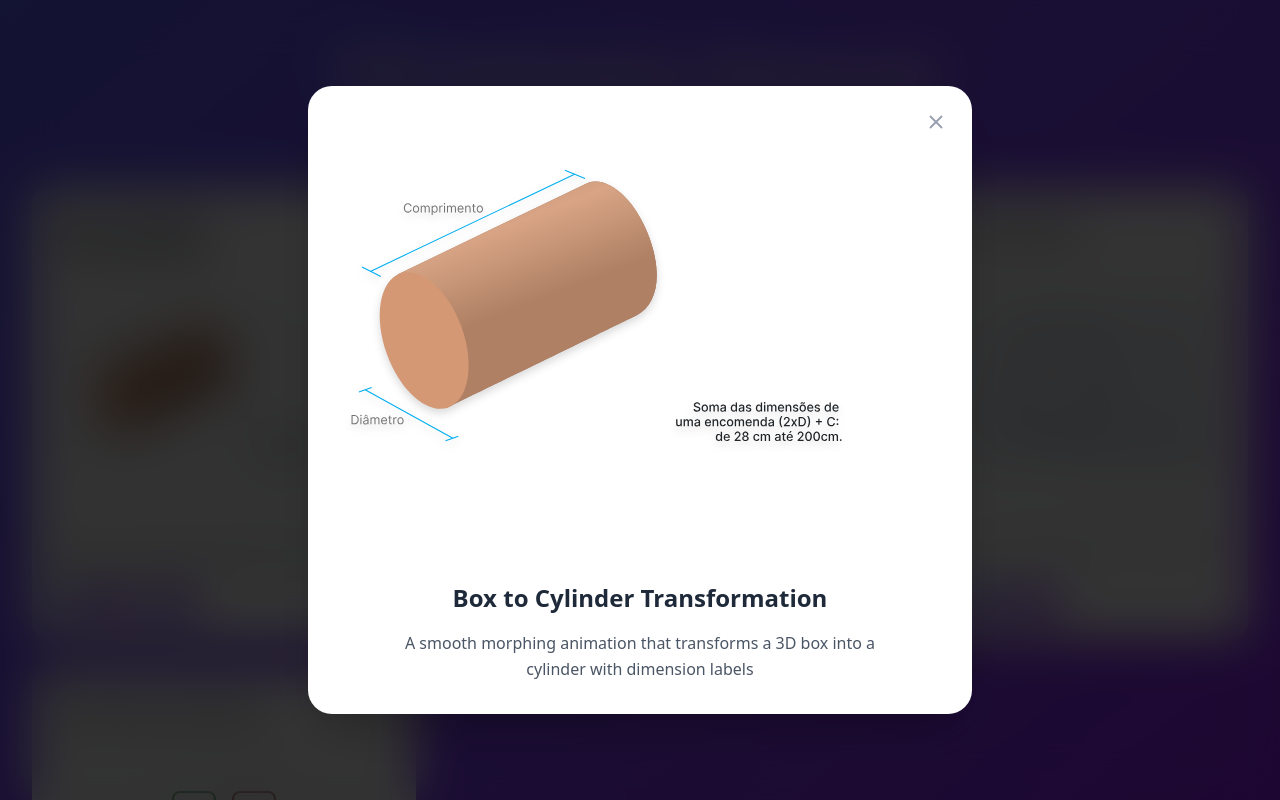
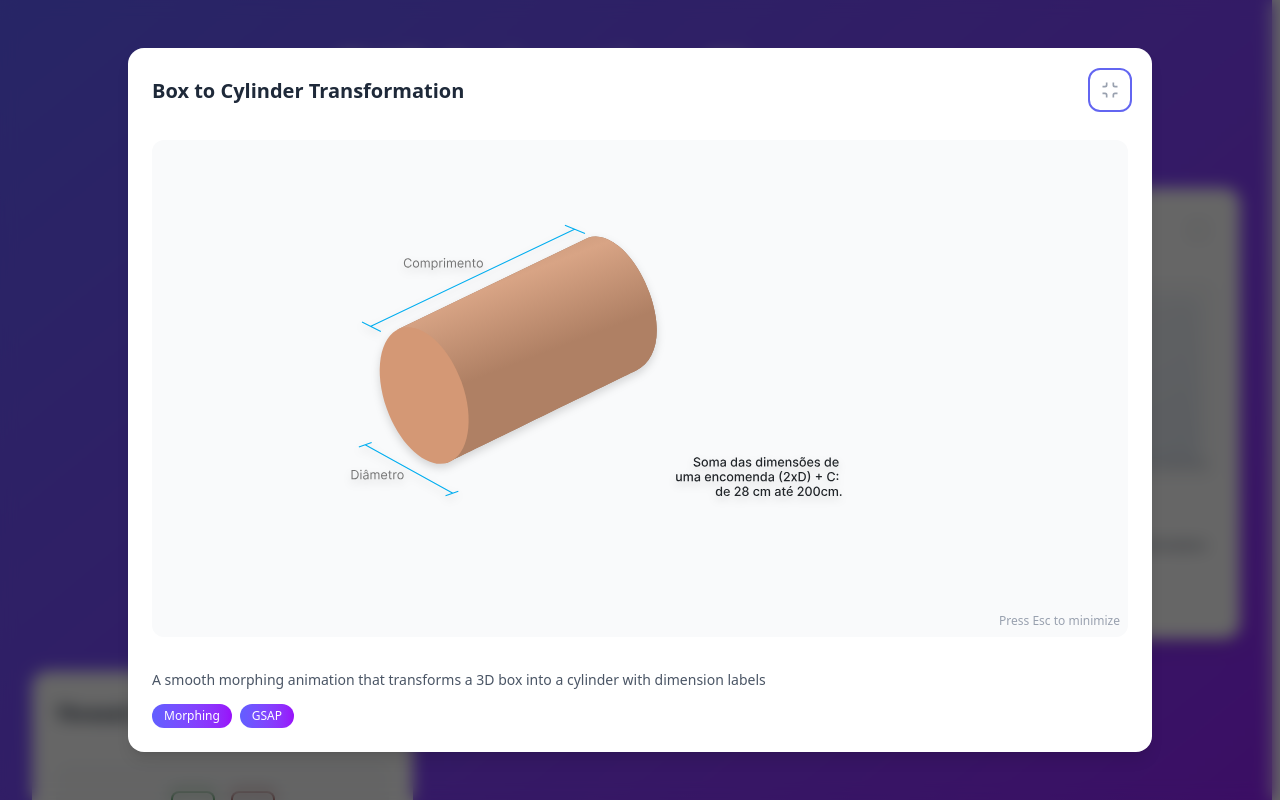
Before and after one commit to rhinoandre/svg-animations, a Vue app: page / in a window 1280 px wide. Both pictures are taken after a click on the button 374 px from the left and 237 px from the top of the page. Shown: the top 800 px of the page. Built offline with nearby package versions, Linux system fonts and the light colour scheme.

Commit message:
fix: card animation

```diff
--- /dev/null
+++ b/pnpm-workspace.yaml
@@ -0,0 +1,2 @@
+allowBuilds:
+  esbuild: set this to true or false
--- a/src/App.vue
+++ b/src/App.vue
@@ -11,45 +11,14 @@
           v-for="animation in animations"
           :key="animation.id"
           :animation="animation"
-          @maximize="handleMaximize"
         />
       </div>
     </main>
-
-    <!-- Modal for expanded view -->
-    <div
-      v-if="maximizedAnimation"
-      class="fixed inset-0 bg-black/80 backdrop-blur-xl flex items-center justify-center z-50 p-8"
-      @click="handleCloseModal"
-    >
-      <div class="bg-white rounded-3xl p-8 max-w-[90vw] max-h-[90vh] relative shadow-2xl flex flex-col items-center" @click.stop>
-        <button
-          class="absolute top-4 right-4 text-gray-400 hover:text-gray-600 hover:bg-gray-100 p-2 rounded-full transition-all duration-200 flex items-center justify-center"
-          @click="handleCloseModal"
-        >
-          <svg width="24" height="24" viewBox="0 0 24 24" fill="none" stroke="currentColor" stroke-width="2">
-            <line x1="18" y1="6" x2="6" y2="18"></line>
-            <line x1="6" y1="6" x2="18" y2="18"></line>
-          </svg>
-        </button>
-        <div class="flex-1 flex items-center justify-center my-4">
-          <component
-            :is="maximizedAnimation.component"
-            :is-maximized="true"
-            :auto-play="true"
-          />
-        </div>
-        <div class="text-center mt-8">
-          <h3 class="text-2xl font-semibold text-gray-800 mb-4">{{ maximizedAnimation.title }}</h3>
-          <p class="text-gray-600 leading-relaxed max-w-lg">{{ maximizedAnimation.description }}</p>
-        </div>
-      </div>
-    </div>
   </div>
 </template>
 
 <script>
-import { shallowRef, ref } from 'vue'
+import { shallowRef } from 'vue'
 import SVGCard from './components/SVGCard.vue'
 import CylinderBoxAnimation from './components/animations/CylinderBoxAnimation.vue'
 import ButtonLoadingAnimation from './components/animations/ButtonLoadingAnimation.vue'
@@ -62,8 +31,6 @@ export default {
     SVGCard
   },
   setup() {
-    const maximizedAnimation = ref(null)
-
     const animations = shallowRef([
       {
         id: 'cylinder-box',
@@ -95,21 +62,8 @@ export default {
       }
     ])
 
-    const handleMaximize = (animation) => {
-      maximizedAnimation.value = animation
-      document.body.style.overflow = 'hidden'
-    }
-
-    const handleCloseModal = () => {
-      maximizedAnimation.value = null
-      document.body.style.overflow = 'auto'
-    }
-
     return {
-      animations,
-      maximizedAnimation,
-      handleMaximize,
-      handleCloseModal
+      animations
     }
   }
 }
--- a/src/components/SVGCard.vue
+++ b/src/components/SVGCard.vue
@@ -1,6 +1,19 @@
 <template>
+  <!-- Wrapper keeps the card's grid slot while the card itself is lifted out to grow -->
+  <div class="relative" :style="placeholderStyle">
     <div
-    class="bg-white flex flex-col rounded-2xl p-6 shadow-lg transition-all duration-300 cursor-pointer select-none relative overflow-hidden hover:-translate-y-2 hover:shadow-2xl group"
+      v-if="isExpanded"
+      ref="backdropRef"
+      class="fixed inset-0 bg-black/60 backdrop-blur-sm z-40"
+      @click="handleMinimize"
+    ></div>
+
+    <div
+      ref="cardRef"
+      class="bg-white flex flex-col rounded-2xl p-6 shadow-lg select-none overflow-hidden group"
+      :class="isExpanded
+        ? 'fixed inset-4 md:inset-12 m-auto max-w-5xl z-50 shadow-2xl cursor-default'
+        : 'relative h-full cursor-pointer transition-all duration-300 hover:-translate-y-2 hover:shadow-2xl'"
       @mouseenter="handleMouseEnter"
       @mouseleave="handleMouseLeave"
       @touchstart="handleTouchStart"
@@ -10,34 +23,41 @@
       <div class="flex justify-between items-center mb-4">
         <h3 class="text-xl font-semibold text-gray-800 leading-tight">{{ animation.title }}</h3>
         <button
-        class="text-gray-400 hover:text-gray-600 hover:bg-gray-100 p-2 rounded-lg transition-all duration-200 flex items-center justify-center flex-shrink-0 hover:scale-110"
-        @click="handleMaximize"
-        :title="`Maximize ${animation.title}`"
+          class="text-gray-400 hover:text-gray-600 hover:bg-gray-100 p-2 rounded-lg transition-all duration-200 flex items-center justify-center shrink-0 hover:scale-110"
+          @click="isMaximized ? handleMinimize() : handleMaximize()"
+          :title="`${isMaximized ? 'Minimize' : 'Maximize'} ${animation.title}`"
         >
-        <svg width="20" height="20" viewBox="0 0 24 24" fill="none" stroke="currentColor" stroke-width="2">
+          <svg v-if="isMaximized" width="20" height="20" viewBox="0 0 24 24" fill="none" stroke="currentColor" stroke-width="2">
+            <path d="M8 3v3a2 2 0 0 1-2 2H3m18 0h-3a2 2 0 0 1-2-2V3m0 18v-3a2 2 0 0 1 2-2h3M3 16h3a2 2 0 0 1 2 2v3"/>
+          </svg>
+          <svg v-else width="20" height="20" viewBox="0 0 24 24" fill="none" stroke="currentColor" stroke-width="2">
             <path d="M8 3H5a2 2 0 0 0-2 2v3m18 0V5a2 2 0 0 0-2-2h-3m0 18h3a2 2 0 0 0 2-2v-3M3 16v3a2 2 0 0 0 2 2h3"/>
           </svg>
         </button>
       </div>
 
-    <div class="flex items-center justify-center min-h-[100px] my-4 bg-gray-50 rounded-xl p-4 relative overflow-hidden">
+      <div
+        class="animation-stage flex items-center justify-center min-h-25 my-4 bg-gray-50 rounded-xl p-4 relative overflow-hidden"
+        :class="{ 'flex-1': isExpanded }"
+      >
         <component
           :is="animation.component"
           :is-hovered="isHovered"
           :is-touched="isTouched"
-        :is-maximized="false"
+          :is-maximized="isMaximized"
+          :auto-play="isMaximized"
         />
         <!-- Hint text -->
         <div class="absolute bottom-2 right-2 text-xs text-gray-400 opacity-0 group-hover:opacity-0 transition-opacity duration-300 pointer-events-none md:opacity-100">
-        Hover or tap to animate
+          {{ isExpanded ? 'Press Esc to minimize' : 'Hover or tap to animate' }}
         </div>
       </div>
 
-    <div class="mt-4 flex-grow flex flex-col justify-end">
+      <div class="mt-4 flex flex-col justify-end" :class="{ 'grow': !isExpanded }">
         <p class="text-sm text-gray-600 leading-relaxed mb-3">{{ animation.description }}</p>
         <div class="flex flex-wrap gap-2">
         <span
-        class="inline-block bg-gradient-to-r from-indigo-500 to-purple-600 text-white px-3 py-1 rounded-full text-xs font-medium"
+          class="inline-block bg-linear-to-r from-indigo-500 to-purple-600 text-white px-3 py-1 rounded-full text-xs font-medium"
           v-for="category in animation.categories"
           :key="category"
         >
@@ -46,10 +66,17 @@
         </div>
       </div>
     </div>
+  </div>
 </template>
 
 <script>
-import { ref } from 'vue'
+import { ref, computed, nextTick, onBeforeUnmount } from 'vue'
+import { gsap } from 'gsap'
+
+const DURATION = 0.5
+const EASE = 'power3.inOut'
+
+const toBox = (rect) => ({ top: rect.top, left: rect.left, width: rect.width, height: rect.height })
 
 export default {
   name: 'SVGCard',
@@ -59,10 +86,25 @@ export default {
       required: true
     }
   },
-  emits: ['maximize'],
-  setup(props, { emit }) {
+  setup(props) {
     const isHovered = ref(false)
     const isTouched = ref(false)
+
+    const cardRef = ref(null)
+    const backdropRef = ref(null)
+
+    // idle -> opening -> open -> closing -> idle
+    const phase = ref('idle')
+    const placeholderHeight = ref(0)
+
+    // Card is lifted out of the grid (fixed) for the whole open/close cycle
+    const isExpanded = computed(() => phase.value !== 'idle')
+    // Content is in its maximized layout while growing and while open
+    const isMaximized = computed(() => phase.value === 'opening' || phase.value === 'open')
+
+    const placeholderStyle = computed(() =>
+      isExpanded.value ? { height: `${placeholderHeight.value}px` } : null
+    )
 
     const handleMouseEnter = () => {
       isHovered.value = true
@@ -82,22 +124,92 @@ export default {
       }, 300) // Keep the animation visible for a moment
     }
 
-    const handleMaximize = () => {
-      emit('maximize', props.animation)
+    const handleKeydown = (event) => {
+      if (event.key === 'Escape') handleMinimize()
+    }
+
+    // FLIP: measure where the card is, let it jump to its maximized layout,
+    // then animate from the old box to the new one.
+    const handleMaximize = async () => {
+      if (phase.value !== 'idle') return
+
+      const card = cardRef.value
+      const first = card.getBoundingClientRect()
+      placeholderHeight.value = card.offsetHeight
+
+      phase.value = 'opening'
+      document.body.style.overflow = 'hidden'
+      window.addEventListener('keydown', handleKeydown)
+      await nextTick()
+
+      const last = card.getBoundingClientRect()
+
+      gsap.fromTo(backdropRef.value, { opacity: 0 }, { opacity: 1, duration: DURATION, ease: 'power2.out' })
+      gsap.fromTo(
+        card,
+        { ...toBox(first), margin: 0 },
+        {
+          ...toBox(last),
+          duration: DURATION,
+          ease: EASE,
+          onComplete: () => {
+            gsap.set(card, { clearProps: 'top,left,width,height,margin' })
+            phase.value = 'open'
+          }
+        }
+      )
+    }
+
+    const handleMinimize = () => {
+      if (phase.value !== 'open') return
+
+      const card = cardRef.value
+      const from = card.getBoundingClientRect()
+      const target = card.parentElement.getBoundingClientRect()
+
+      phase.value = 'closing'
+      window.removeEventListener('keydown', handleKeydown)
+
+      gsap.to(backdropRef.value, { opacity: 0, duration: DURATION, ease: 'power2.in' })
+      gsap.fromTo(
+        card,
+        { ...toBox(from), margin: 0 },
+        {
+          ...toBox(target),
+          duration: DURATION,
+          ease: EASE,
+          onComplete: () => {
+            gsap.set(card, { clearProps: 'top,left,width,height,margin' })
+            document.body.style.overflow = ''
+            phase.value = 'idle'
+          }
+        }
+      )
     }
 
     const handleDoubleClick = () => {
-      emit('maximize', props.animation)
+      if (phase.value === 'idle') handleMaximize()
     }
+
+    onBeforeUnmount(() => {
+      window.removeEventListener('keydown', handleKeydown)
+      if (isExpanded.value) document.body.style.overflow = ''
+    })
 
     return {
       isHovered,
       isTouched,
+      cardRef,
+      backdropRef,
+      isExpanded,
+      isMaximized,
+      placeholderStyle,
       handleMouseEnter,
       handleMouseLeave,
       handleTouchStart,
       handleTouchEnd,
       handleMaximize,
+      handleMinimize,
       handleDoubleClick
     }
   }
@@ -105,6 +217,11 @@ export default {
 </script>
 
 <style scoped>
+/* Let the animations' SVGs resize smoothly alongside the card */
+.animation-stage :deep(svg) {
+  transition: width 0.5s cubic-bezier(0.65, 0, 0.35, 1), height 0.5s cubic-bezier(0.65, 0, 0.35, 1);
+}
+
 /* Mobile touch optimizations */
 @media (max-width: 768px) {
   .group:hover {
--- a/style.css
+++ b/style.css
@@ -1,4 +1,9 @@
 @import "tailwindcss";
+
+/* Keep layout stable when a maximized card locks body scroll */
+html {
+  scrollbar-gutter: stable;
+}
 
 /* Custom scrollbar styling */
 ::-webkit-scrollbar {
```
Also changed, not shown: 1 other file (tests, documents, lock files or other folders). Lines whose indentation alone changed are shown as unchanged.
